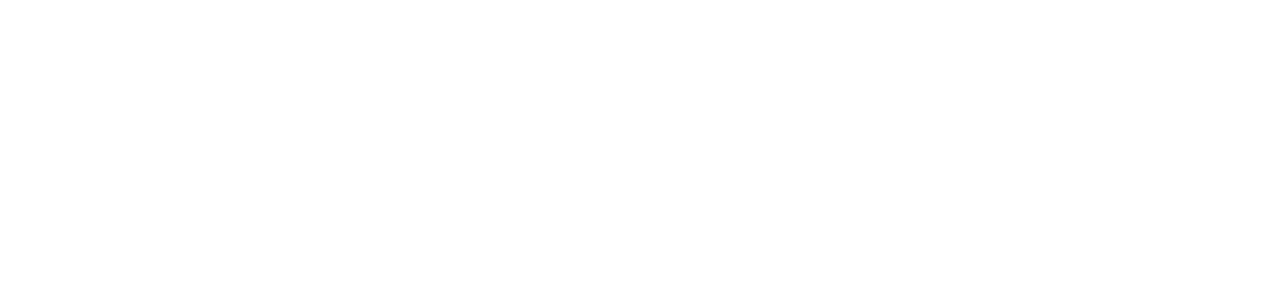
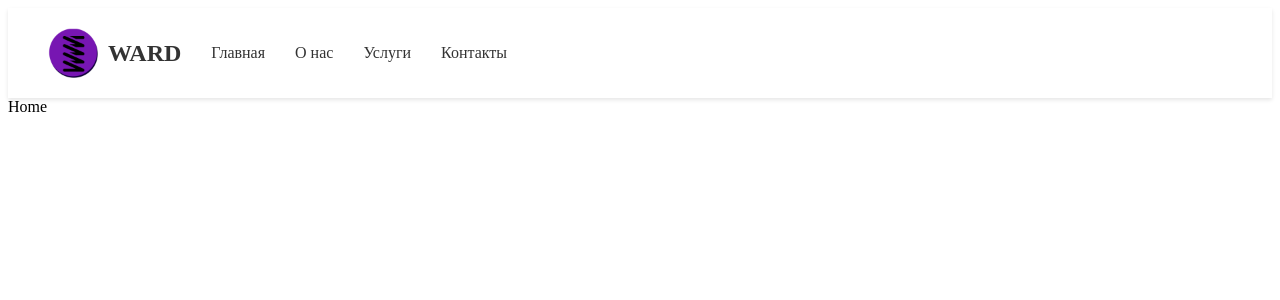
Before and after one commit to ward-CV/ward-web-frontend, a Next.js app: page / in a window 1280 px wide. Shown: the top 300 px of the page. Built offline with nearby package versions, Linux system fonts and the light colour scheme.

Commit message:
Первая версия header

```diff
--- a/src/app/layout.tsx
+++ b/src/app/layout.tsx
@@ -1,3 +1,5 @@
+import Header from "./ui/header/header";
+
 export default function RootLayout({
   children,
 }: Readonly<{
@@ -5,7 +7,10 @@
 }>) {
   return (
     <html lang="ru">
-      <body>{children}</body>
+      <body>
+        <Header />
+        {children}
+      </body>
     </html>
   );
 }
--- a/src/app/page.tsx
+++ b/src/app/page.tsx
@@ -1,3 +1,3 @@
 export default function Home() {
-  return <></>;
+  return <div>Home</div>;
 }
--- /dev/null
+++ b/src/app/ui/header/header.module.css
@@ -0,0 +1,39 @@
+.header {
+  display: flex;
+  align-items: center;
+  padding: 20px 40px;
+  background-color: #ffffff;
+  box-shadow: 0 2px 4px rgba(0, 0, 0, 0.1);
+}
+
+.image {
+  margin-right: 10px;
+}
+
+.logo a {
+  font-size: 24px;
+  font-weight: bold;
+  color: #333333;
+  text-decoration: none;
+}
+
+.nav ul {
+  list-style: none;
+  display: flex;
+  margin: 0;
+  padding: 0;
+}
+
+.nav li {
+  margin-left: 30px;
+}
+
+.nav a {
+  color: #333333;
+  text-decoration: none;
+  font-size: 16px;
+}
+
+.nav a:hover {
+  color: #0070f3;
+}
--- /dev/null
+++ b/src/app/ui/header/header.tsx
@@ -0,0 +1,39 @@
+import React from "react";
+import Link from "next/link";
+import styles from "./header.module.css";
+import Image from "next/image";
+
+const Header: React.FC = () => {
+  return (
+    <header className={styles.header}>
+      <Image
+        className={styles.image}
+        src="/logo.png"
+        alt="Logo"
+        width={50}
+        height={50}
+      />
+      <div className={styles.logo}>
+        <Link href="/">WARD</Link>
+      </div>
+      <nav className={styles.nav}>
+        <ul>
+          <li>
+            <Link href="/home">Главная</Link>
+          </li>
+          <li>
+            <Link href="/home">О нас</Link>
+          </li>
+          <li>
+            <Link href="/home">Услуги</Link>
+          </li>
+          <li>
+            <Link href="/home">Контакты</Link>
+          </li>
+        </ul>
+      </nav>
+    </header>
+  );
+};
+
+export default Header;
```
Also changed, not shown: public/logo.png (added).
